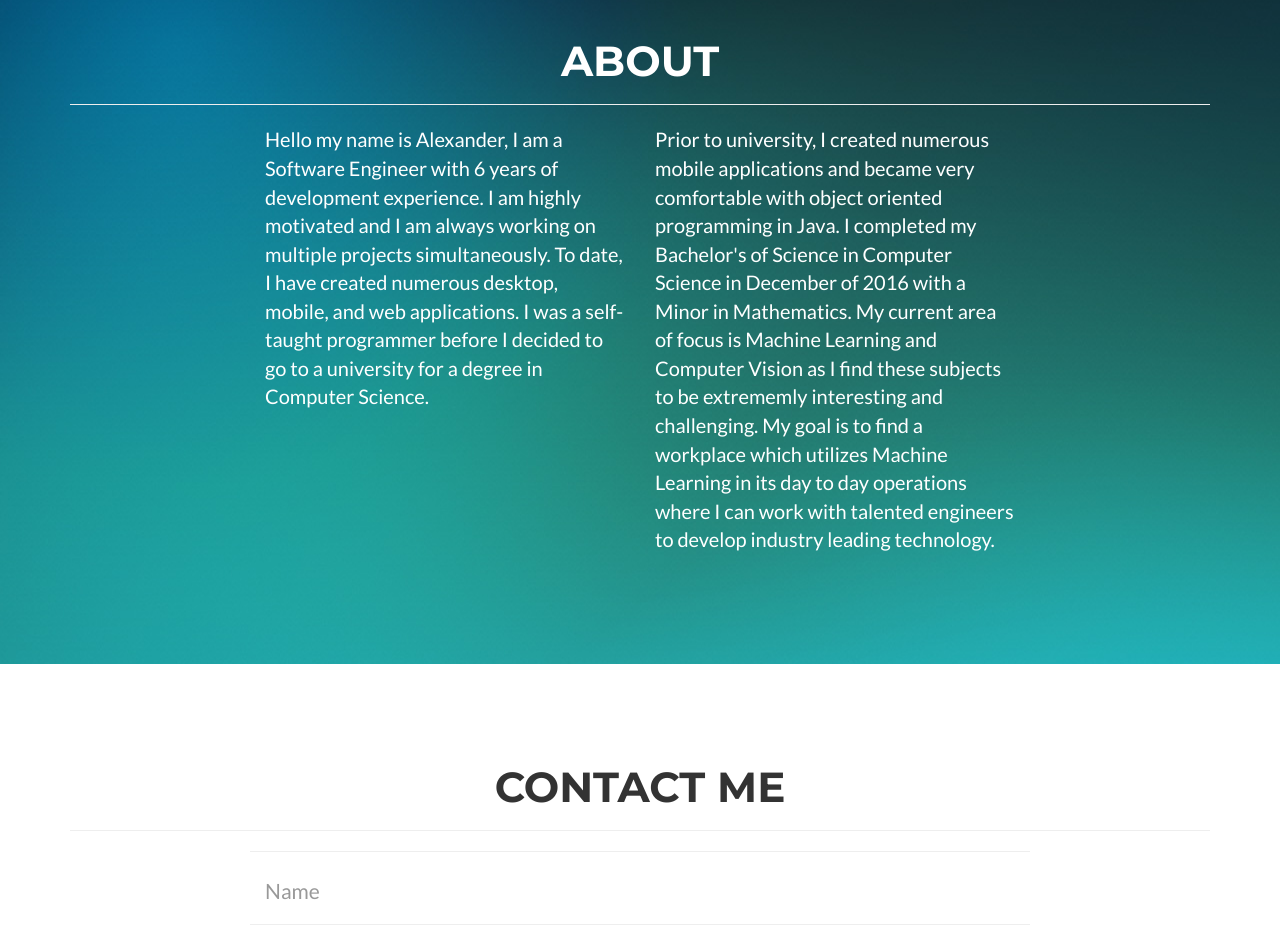
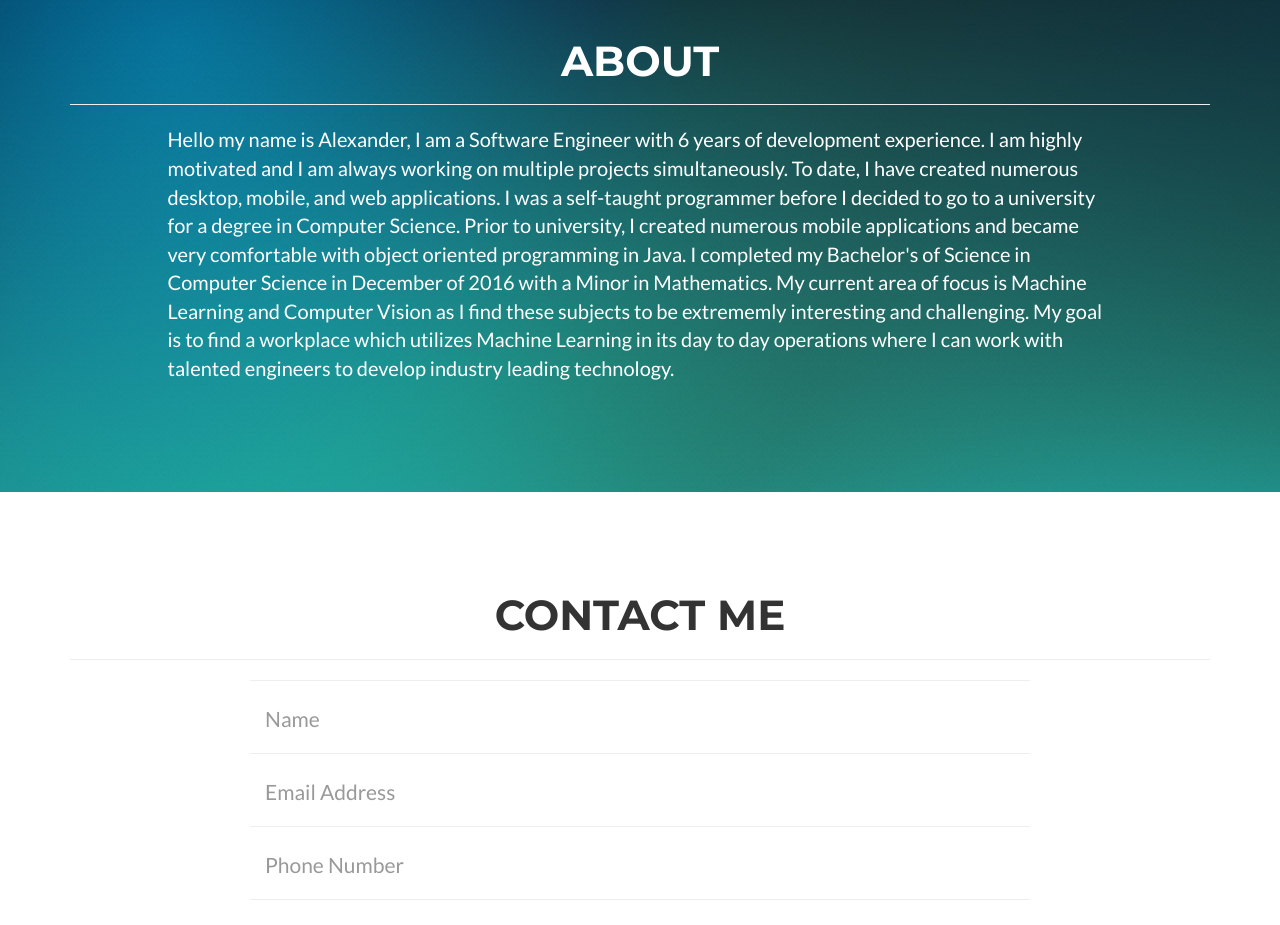
Before and after one commit to AlexanderPinkerton/AlexanderPinkerton.github.io, a plain HTML site: page index.html in a window 1280 px wide. Shown: the part 1400-2325 px from the top of the page. Drawn offline with nearby package versions, Linux system fonts and the light colour scheme.

Commit message:
Changed formatting

```diff
--- a/index.html
+++ b/index.html
@@ -161,16 +161,17 @@
                 </div>
             </div>
             <div class="row">
-                <div class="col-lg-4 col-lg-offset-2">
+                <!--<div class="col-lg-4 col-lg-offset-2">-->
+                    <div class="col-lg-10 col-lg-offset-1">
                     <p>
                         Hello my name is Alexander, I am a Software Engineer with 6 years of development experience.
                         I am highly motivated and I am always working on multiple projects simultaneously.
                         To date, I have created numerous desktop, mobile, and web applications.
                         I was a self-taught programmer before I decided to go to a university for a degree in Computer Science.
-                        </p>
+                        <!--</p>
                 </div>
                 <div class="col-lg-4">
-                    <p>
+                    <p> -->
                         Prior to university, I created numerous mobile applications and became very comfortable with object oriented programming in Java.
                         I completed my Bachelor's of Science in Computer Science in December of 2016 with a Minor in Mathematics.
                         My current area of focus is Machine Learning and Computer Vision as I find these subjects to be extrememly interesting and challenging.
```
